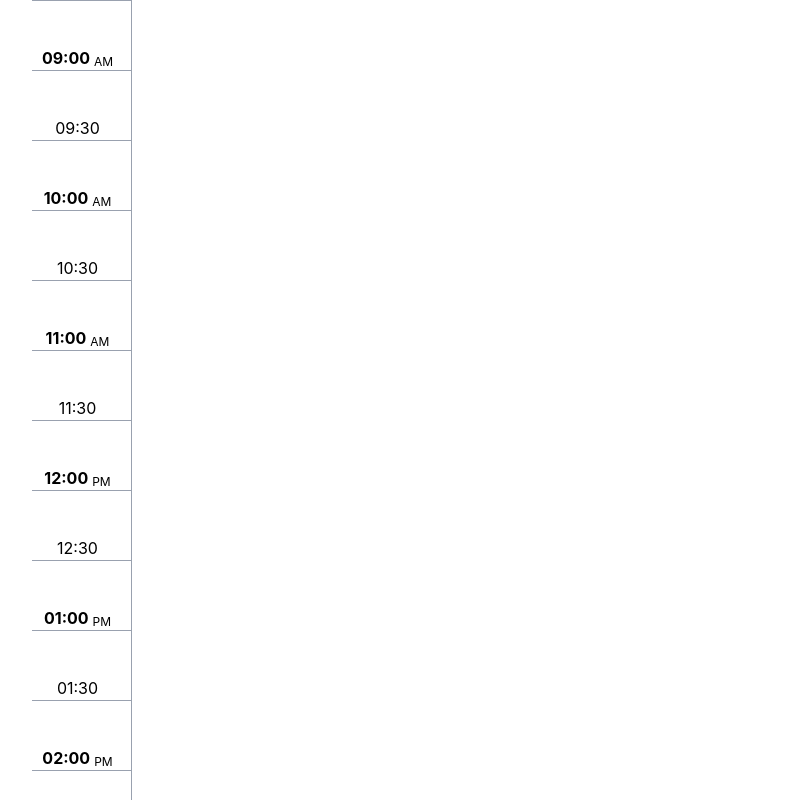
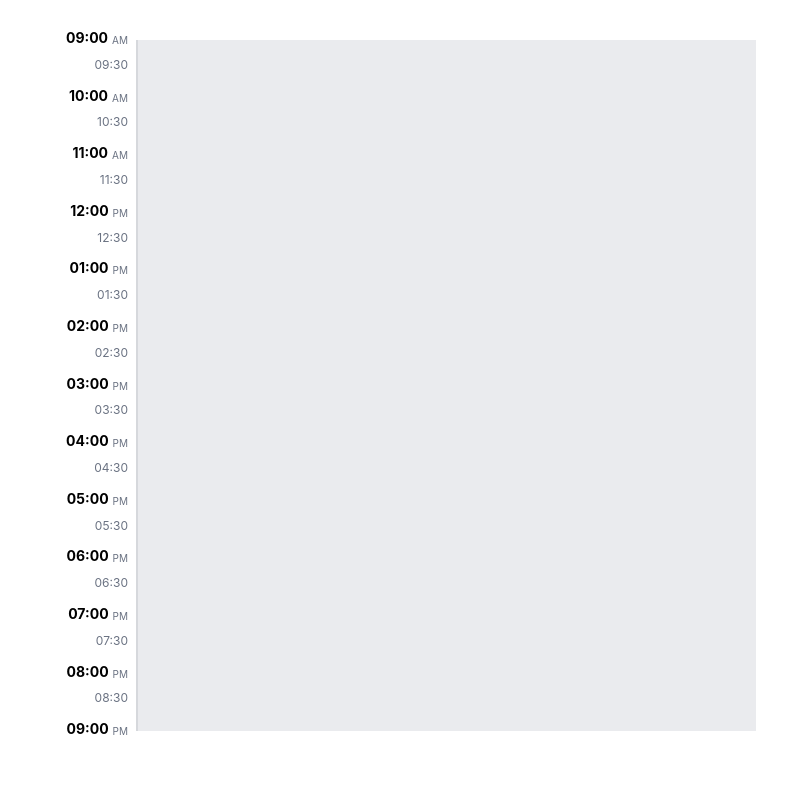
Before and after one commit to byzandome/technical-calendar, a React (Vite) app: page / in a window 1280 px wide. Shown: the top 800 px of the page, without its empty margins (248-1035 px from the left). Built offline with nearby package versions, Linux system fonts and the light colour scheme.

Commit message:
feat: update calendar layout and styling for improved event display

```diff
--- a/src/App.tsx
+++ b/src/App.tsx
@@ -11,33 +11,46 @@ export default function App() {
   const events = useEvents((state) => state.events);
 
   return (
-    <div className="w-full h-full overflow-auto flex items-center justify-center">
-      <div className="calendar-grid relative">
+    <div className="w-full h-screen  flex items-center justify-center">
+      <div className="calendar-grid relative max-h-180 gap-x-2">
         {steps.map((step, rowIndex) => (
           <div
             key={step.getHours()}
-            className="col-start-0 row-start-0 flex items-end justify-center gap-1 border-t border-r border-gray-400 pr-2"
+            className="relative col-start-0 row-start-0"
             style={{ gridRow: rowIndex + 1 }}
           >
-            <span className={cn({ "font-bold": step.getMinutes() === 0 })}>
-              {format(step, "hh:mm")}
-            </span>
-            {step.getMinutes() === 0 && (
-              <span className="text-xs">{format(step, "a")}</span>
-            )}
+            <div className=" flex items-start justify-end absolute right-0 -top-3">
+              <div className="flex items-end gap-1">
+                <span
+                  className={cn("text-xs", {
+                    "font-bold text-sm": step.getMinutes() === 0,
+                    "text-gray-500": step.getMinutes() !== 0,
+                  })}
+                >
+                  {format(step, "hh:mm")}
+                </span>
+                {step.getMinutes() === 0 && (
+                  <span className="text-[10px] text-gray-500">
+                    {format(step, "a")}
+                  </span>
+                )}
+              </div>
+            </div>
           </div>
         ))}
+
+        <div className="col-start-2 row-start-0 row-end-25 bg-gray-400 border-l-2 border-l-gray-700 absolute w-full h-full opacity-20" />
 
         {events.map((event, index) => (
           <div
             key={index}
-            className="mx-2.5 w-full h-full absolute bg-blue-500 text-white rounded p-2 m-1 text-sm overflow-hidden cursor-pointer hover:bg-blue-600 transition-colors"
+            className="mx-2.5 w-full h-full relative bg-white border border-gray-300 p-2  text-sm overflow-hidden cursor-pointer transition-colors after:absolute after:content-[''] after:left-0 after:w-1 after:inset-0 after:bg-blue-800"
             style={{
               gridColumn: 2,
               gridRow: `calc(2 + ${(event.start - 9 * 60) / MINUTES_PER_ROW}) / span ${Math.max((event.end - event.start) / MINUTES_PER_ROW, 1)}`,
             }}
           >
-            <div className="font-semibold">Lorem</div>
+            <div className="font-semibold text-blue-600">Lorem</div>
             <div className="text-xs opacity-80">
               {format(
                 new Date().setHours(
--- a/src/index.css
+++ b/src/index.css
@@ -4,6 +4,6 @@
 	.calendar-grid {
 		@apply grid;
 		grid-template-columns: 100px 620px;
-		grid-template-rows: repeat(25, 70px);
+		grid-template-rows: repeat(25, 28.8px);
 	}
 }
```
